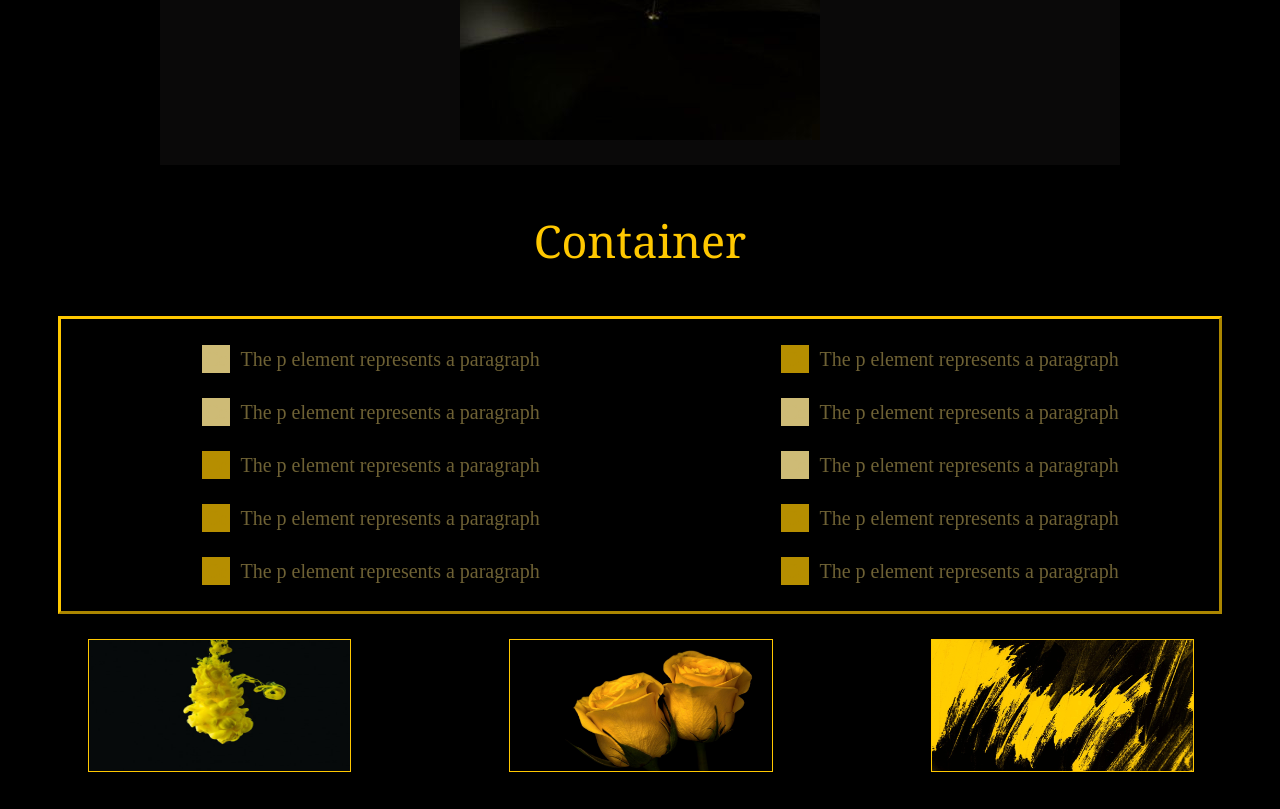
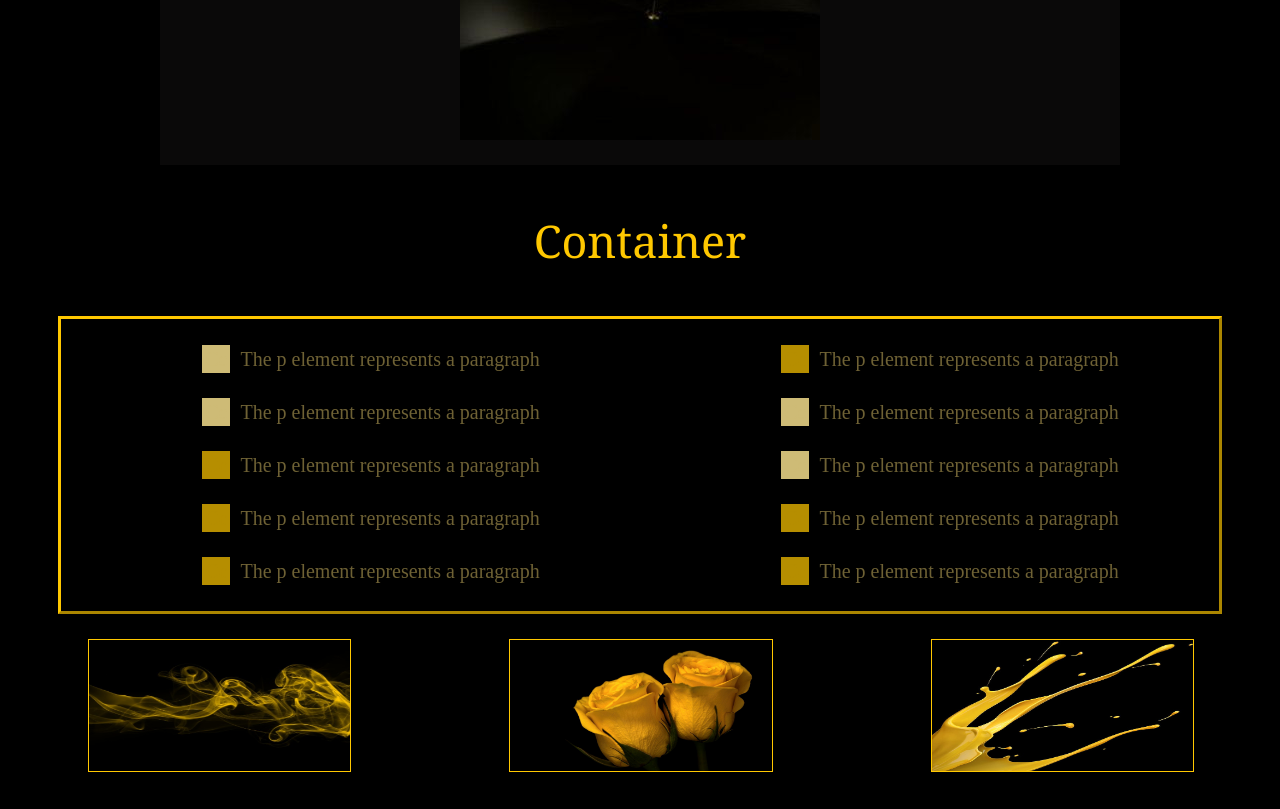
Before and after one commit to nightmarrrrrre/yellow, a plain HTML site: page index.html in a window 1280 px wide. Shown: the part 773-1582 px from the top of the page. Drawn offline with Linux system fonts and the light colour scheme; files whose address does not match are found by name.

Commit message:
change photo

```diff
--- a/index.html
+++ b/index.html
@@ -69,13 +69,13 @@
                     <div class="photos-block">
                         <div class="photos">
                            <div class="img-container">
-                             <img class="img1" src="depositphotos_197150194-stock-photo-close-view-bright-yellow-flowing.jpg">
+                             <img class="img1" src="abstract-yellow-smoke-on-black-background-fire-design_55716-1611.jpg">
                            </div>
                            <div class="img-container">
                              <img class="img2" src="1619009237_10-oir_mobi-p-zhelto-chernie-tsveti-tsveti-krasivo-foto-12.jpg">
                            </div>
                            <div class="img-container">
-                             <img class="img3" src="5e321943a5e75ade6b0cfa7449fa6aea.jpg">
+                             <img class="img3" src="/home/nightmare/projects/yellow/abstract-yellow-black-background-paint-splatter-wallpaper-preview.jpg">
                            </div>
                         </div>
                         <div class="label">
```
Also changed, not shown: 5e321943a5e75ade6b0cfa7449fa6aea.jpg (deleted), abstract-yellow-black-background-paint-splatter-wallpaper-preview.jpg (added), abstract-yellow-smoke-on-black-background-fire-design_55716-1611.jpg (added), depositphotos_197150194-stock-photo-close-view-bright-yellow-flowing.jpg (deleted).
